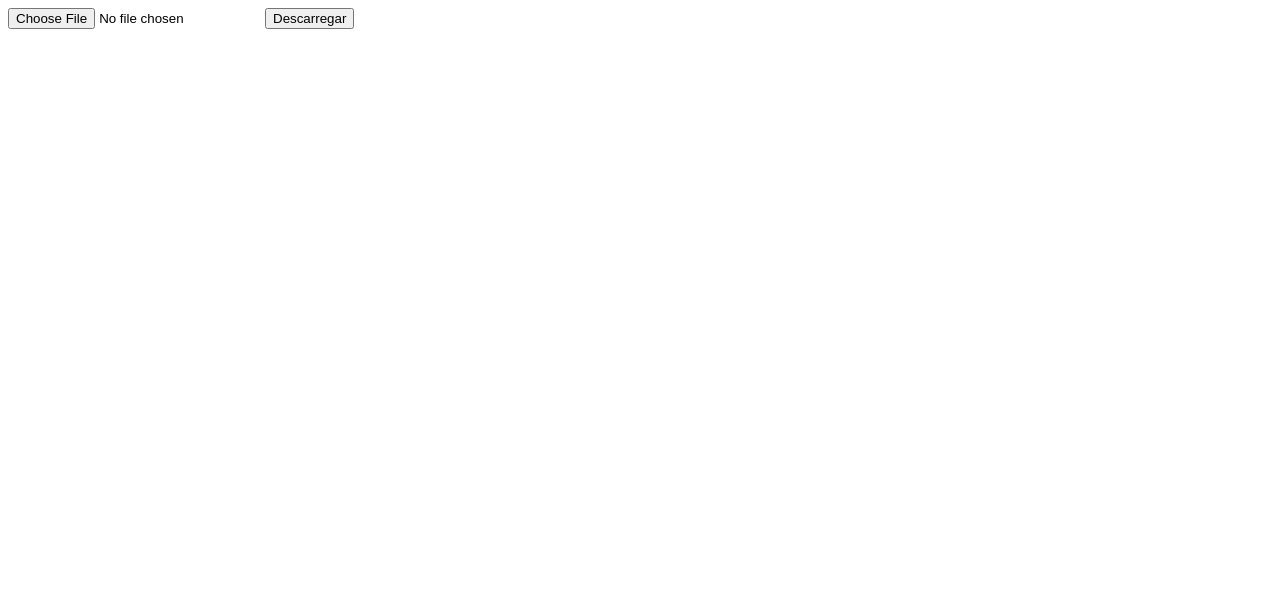
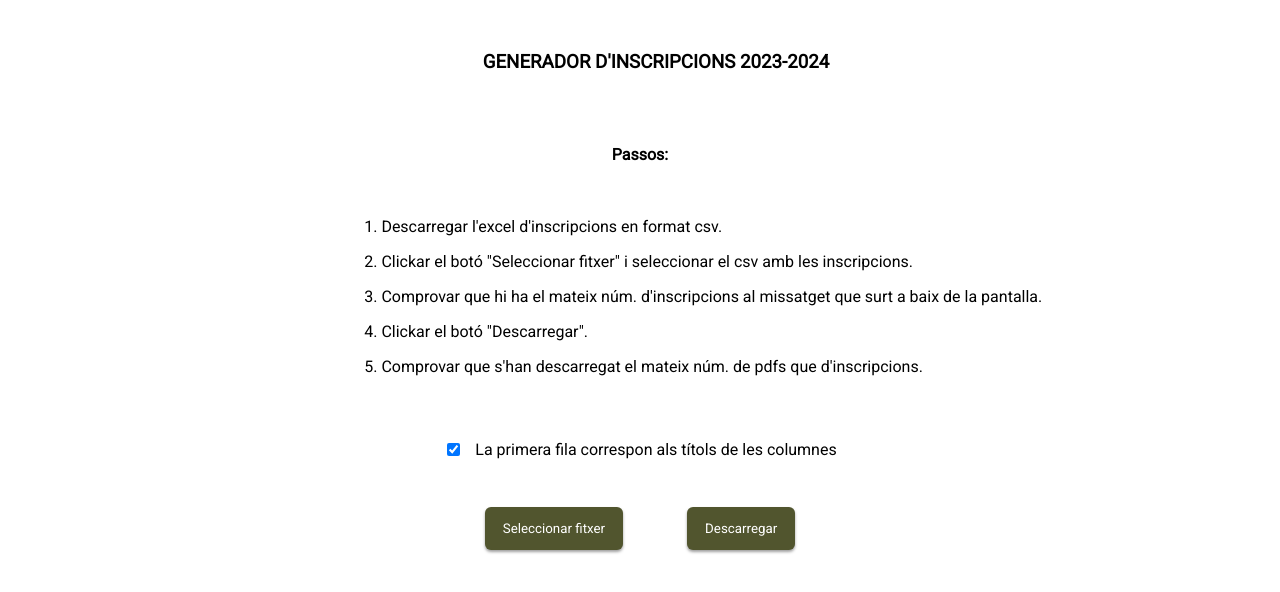
Before and after one commit to arzelcm/generadorInscripcions, a website: page index.html in a window 1280 px wide. Drawn offline with Linux system fonts and the light colour scheme.

Commit message:
ADD UI for the app and some new features

```diff
--- a/CSVHelper.js
+++ b/CSVHelper.js
@@ -1,4 +1,4 @@
-function getInscriptionsFromCSVData(fullText) {
+function getInscriptionsFromCSVData(fullText, firstRowForTitles = false) {
     const rows = [];
     for (const text of fullText.split('\n')){
     rows.push(text.match( /\s*(\"[^"]*\"|'[^']*'|[^,]*)\s*(,|$)/g ).map( function (text_) {
@@ -7,5 +7,6 @@ function getInscriptionsFromCSVData(fullText) {
         return text_;
       } ));
     }
+    if (firstRowForTitles) rows.shift();
     return rows;
 }
--- /dev/null
+++ b/assets/css/styles.css
@@ -0,0 +1,109 @@
+body {
+    margin: 0 3rem;
+    font-family: Roboto;
+    font-weight: 200;
+    margin-bottom: 6rem;
+}
+
+button {
+    font-family: Roboto;
+    padding: 14px 18px;
+    border-radius: 6px;
+    border: 0;
+    overflow: visible;
+    cursor: pointer;
+    box-shadow: 0px 2px 3px 0px rgb(0 0 0 / 38%);
+    background: rgb(81, 85, 46);
+    color: white;
+    transition: box-shadow .3s;
+}
+
+button:hover {
+    box-shadow: 0px 2px 6px 1px rgb(0 0 0 / 59%);
+}
+
+.section {
+    display: flex;
+    align-items: center;
+    justify-content: center;
+    margin: 2rem 1rem;
+}
+
+.section.nav {
+    position: sticky;
+    top: 0;
+    width: 100%;
+}
+
+.section.nav h3 {
+    text-shadow: 0px 0px 5px white;
+    text-align: center;
+    text-transform: uppercase;
+    background: #ffffff54;
+    border-radius: 60px;
+    backdrop-filter: blur(1.5px);
+}
+
+.section.description {
+    flex-direction: column;
+    margin-bottom: 3rem;
+}
+
+.section.description ol {
+    margin-left: 9%;
+    margin-bottom: 3rem;
+}
+
+.section.description ol li {
+    margin: 1rem;
+}
+
+.section.actions {
+    gap: 4rem;
+    flex-wrap: wrap;
+}
+
+#fileInput {
+    display: none;
+}
+
+.floatingSection {
+    display: flex;
+    align-items: center;
+    justify-content: center;
+}
+
+#choosenFile {
+    opacity: 0;
+    position: fixed;
+    bottom: 10px;
+    padding: 14px 26px;
+    margin: 0 1rem;
+    background: rgb(81, 85, 46);
+    border-radius: 50px;
+    color: white;
+    font-size: 14px;
+    text-align: center;
+    transition: opacity .8s;
+}
+
+.checks {
+    display: flex;
+    align-items: center;
+    justify-content: center;
+    user-select: none;
+    gap: 12px;
+}
+
+.checks label, .checks input[type=checkbox] {
+    cursor: pointer;
+}
+
+
+.visible {
+    opacity: 1 !important;
+}
+
+.bold {
+    font-weight: 800;
+}
--- a/index.html
+++ b/index.html
@@ -5,6 +5,13 @@
     <meta http-equiv="X-UA-Compatible" content="IE=edge">
     <meta name="viewport" content="width=device-width, initial-scale=1.0">
     <title>Generador d'inscripcions Esplai Sant Josep</title>
+
+    <!-- FONT -->
+    <link rel="preconnect" href="https://fonts.gstatic.com">
+    <link href="https://fonts.googleapis.com/css2?family=Roboto&display=swap" rel="stylesheet">
+
+    <!-- STYLES -->
+    <link rel="stylesheet" href="./assets/css/styles.css">
 
     <!-- LIBS -->
     <script src="https://unpkg.com/pdf-lib"></script>
@@ -15,7 +22,44 @@
     <script src="index.js"></script>
 </head>
 <body>
-    <input type="file" id="fileInput">
-    <button id="downloadButton">Descarregar</button>
+    <div class="section nav">
+        <h3 class="bold">
+            Generador d'inscripcions 2023-2024
+        </h3>
+    </div>
+    <div class="section description">
+        <h4 class="bold">
+            Passos:
+        </h4>
+        <ol>
+            <li>
+                Descarregar l'excel d'inscripcions en format csv.
+            </li>
+            <li>
+                Clickar el botó "Seleccionar fitxer" i seleccionar el csv amb les inscripcions.
+            </li>
+            <li>
+                Comprovar que hi ha el mateix núm. d'inscripcions al missatget que surt a baix de la pantalla.
+            </li>
+            <li>
+                Clickar el botó "Descarregar".
+            </li>
+            <li>
+                Comprovar que s'han descarregat el mateix núm. de pdfs que d'inscripcions.
+            </li>
+        </ol>
+        <div class="checks">
+            <input type="checkbox" id="firstRowColTitleCheck" checked>
+            <label for="firstRowColTitleCheck">La primera fila correspon als títols de les columnes</label>
+        </div>
+    </div>
+    <div class="section actions">
+        <input type="file" id="fileInput" accept=".csv">
+        <button id="chooseFileButton">Seleccionar fitxer</button>
+        <button id="downloadButton">Descarregar</button>
+    </div>
+    <div class="floatingSection">
+        <div id="choosenFile"></div>
+    </div>
 </body>
 </html>
--- a/index.js
+++ b/index.js
@@ -1,17 +1,25 @@
-let fileInput, downloadButton, inscriptions;
+let inscriptions;
 
 window.onload = () => {
-    fileInput = document.getElementById('fileInput');
-    downloadButton = document.getElementById('downloadButton');
     setEventListeners();
 }
 
 async function setEventListeners() {
+    const fileInput = document.getElementById('fileInput');
+    const downloadButton = document.getElementById('downloadButton');
+    const chooseFileButton = document.getElementById('chooseFileButton');
+    const choosenFileLabel = document.getElementById('choosenFile');
+    const firstRowColTitleCheck = document.getElementById('firstRowColTitleCheck');
+
     fileInput.addEventListener("change", () => {
         const reader = new FileReader();
         reader.onload = () => {
-            inscriptions = getInscriptionsFromCSVData(reader.result);
+            inscriptions = getInscriptionsFromCSVData(reader.result, firstRowColTitleCheck.checked == true);
             console.log(inscriptions);
+
+            choosenFileLabel.innerHTML = `<u>${fileInput.files[0].name}</u> (${inscriptions.length} inscripcions)`;
+            choosenFileLabel.classList.add('visible');
+
             // downloadInscriptions();
         }
         // reader.readAsText(await fetch('assets/inscris.csv').then(r => r.blob()));
@@ -21,6 +29,14 @@ async function setEventListeners() {
     downloadButton.addEventListener('click', () => {
         downloadInscriptions();
     });
+
+    chooseFileButton.addEventListener('click', () => {
+        fileInput.click();
+    });
+
+    firstRowColTitleCheck.addEventListener('change', () => {
+        fileInput.dispatchEvent(new Event('change'))
+    })
 }
 
 async function downloadInscriptions() {
```
